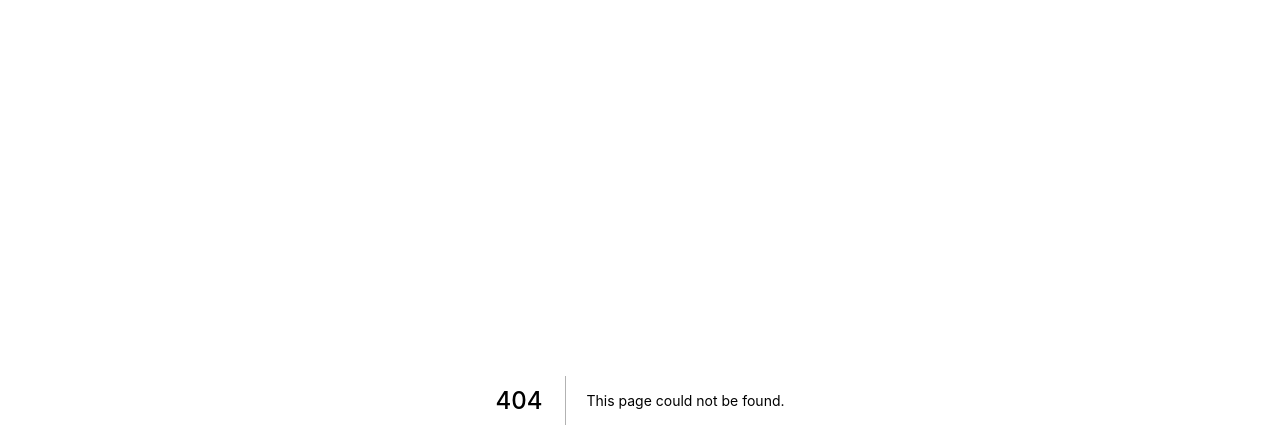
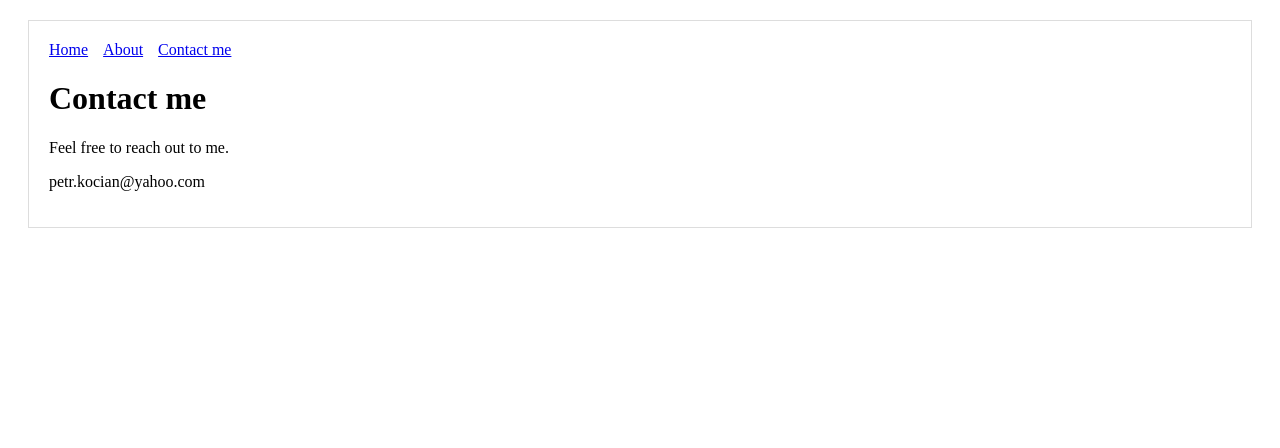
Before and after one commit to koci54/portfolio-project, a Next.js app: page /contact in a window 1280 px wide. Before the commit this address had no page. Shown: the top 448 px of the page. Built offline with nearby package versions, Linux system fonts and the light colour scheme.

Commit message:
contact page

```diff
--- a/components/Header.js
+++ b/components/Header.js
@@ -13,6 +13,9 @@ export default function Header() {
       <Link href="/about">
         <a style={linkStyle}>About</a>
       </Link>
+      <Link href="/contact">
+        <a style={linkStyle}>Contact me</a>
+      </Link>
     </div>
   )
 }
--- /dev/null
+++ b/pages/contact.js
@@ -0,0 +1,13 @@
+import Layout from '../components/MyLayout.js'
+
+export default function Contact() {
+  return (
+    <Layout>
+        <h1>
+        Contact me
+        </h1>
+      <p>Feel free to reach out to me.</p>
+        <p>petr.kocian@yahoo.com</p>
+    </Layout>
+  )
+}
```
